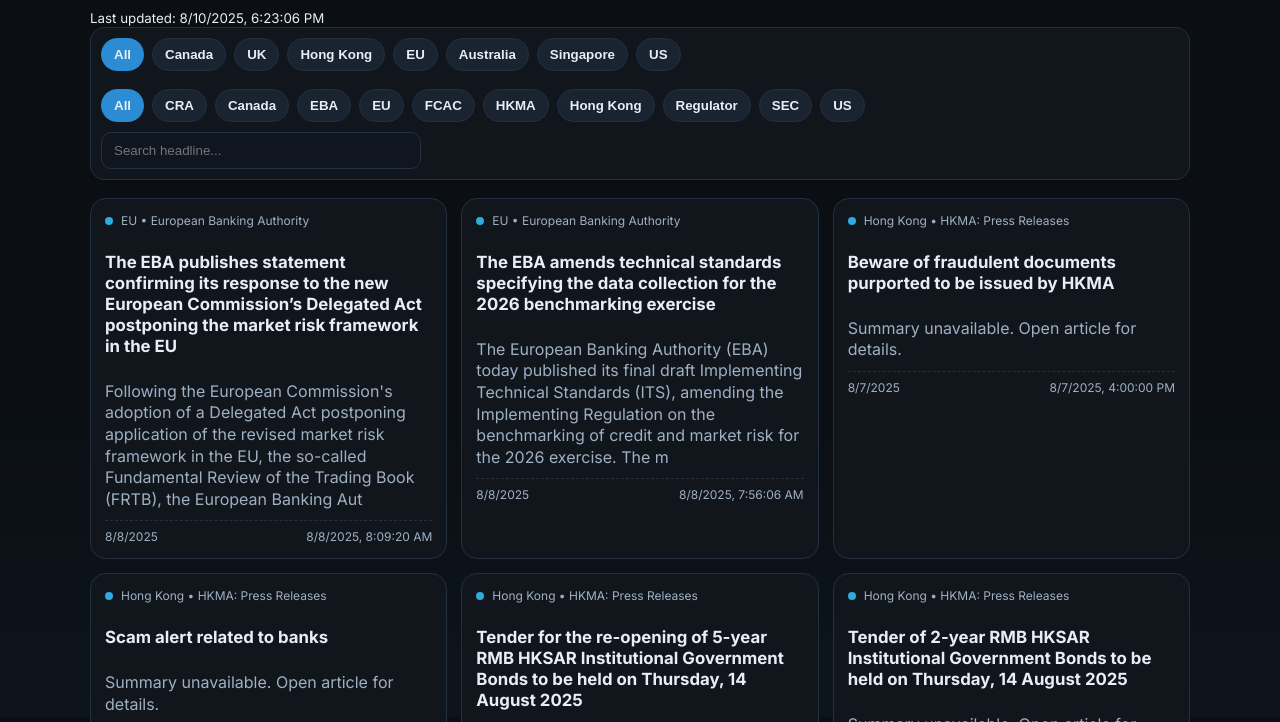
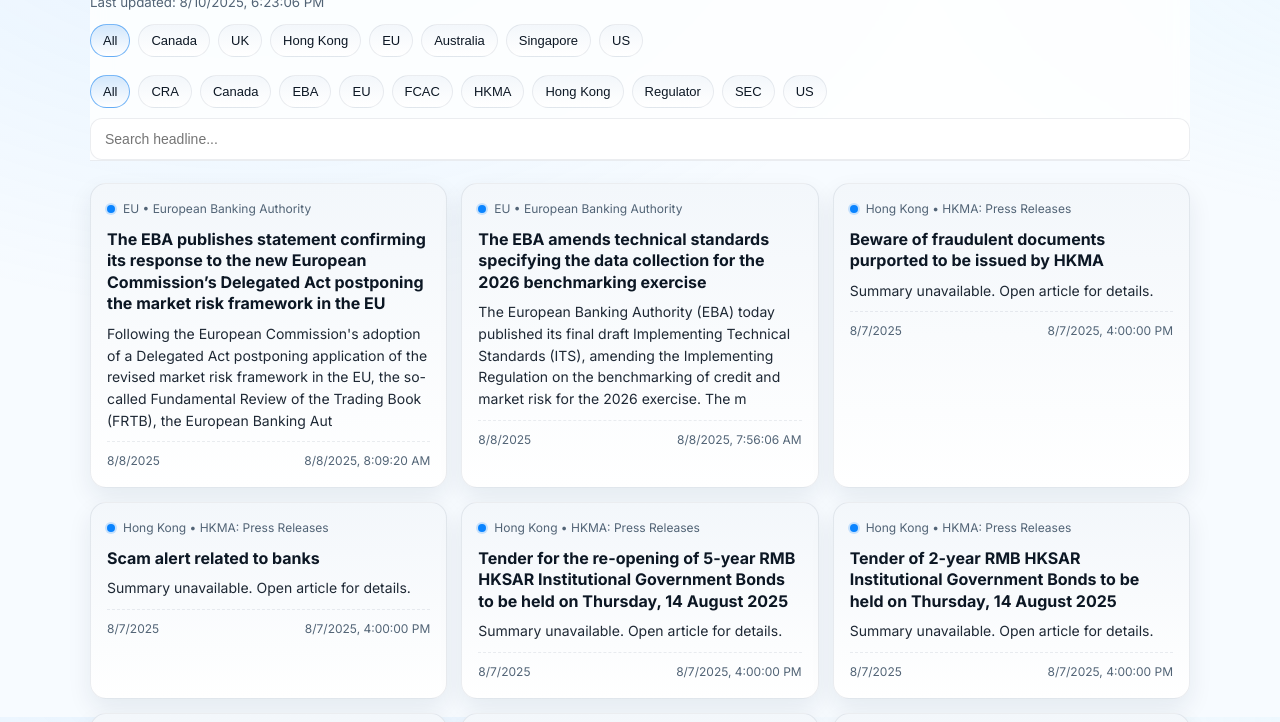
Before and after one commit to denniswong9186/compliance-news-radar, a plain HTML site: page index.html in a window 1280 px wide. Shown: the part 83-805 px from the top of the page. Drawn offline with Linux system fonts and the light colour scheme.

Commit message:
Update styles.css

```diff
--- a/styles.css
+++ b/styles.css
@@ -1,119 +1,182 @@
-
-:root {
-  --bg: #0b0f14;
-  --panel: #11161d;
+/* ---- Base / reset ---- */
+* { box-sizing: border-box; }
+:root{
+  --bg: #0b0e13;
+  --panel: #10151d;
+  --panel-2:#0e131a;
+  --text: #e7edf5;
   --muted: #9fb0c3;
-  --text: #e7eef6;
-  --accent: #2eaadc;
-  --pill: #1a2330;
-  --pill-active: #2b8bd3;
-  --border: #223042;
+  --brand: #5eb6ff;
+  --brand-2:#8ee0ff;
+  --ok:#3ddc97;
+  --warn:#ffb454;
+  --card-border: rgba(255,255,255,.06);
+  --shadow: 0 10px 30px rgba(0,0,0,.35);
+  --radius: 16px;
+}
+@media (prefers-color-scheme: light){
+  :root{
+    --bg: #f7fbff;
+    --panel: #ffffff;
+    --panel-2:#f3f7fb;
+    --text: #0c1724;
+    --muted: #526476;
+    --brand: #0a84ff;
+    --brand-2:#66b7ff;
+    --ok:#0ea46d;
+    --warn:#b97600;
+    --card-border: rgba(6,34,63,.08);
+    --shadow: 0 10px 24px rgba(15,35,65,.08);
+  }
 }
 
-* { box-sizing: border-box; }
-html, body { height: 100%; }
-body {
-  margin: 0;
-  font-family: Inter, system-ui, -apple-system, Segoe UI, Roboto, Helvetica, Arial, "Apple Color Emoji", "Segoe UI Emoji", "Segoe UI Symbol";
-  background: linear-gradient(180deg, #0b0f14, #0b0f14 60%, #0d141c);
+html,body{ height:100%; }
+body{
+  margin:0;
+  font-family: Inter, system-ui, -apple-system, Segoe UI, Roboto, Helvetica, Arial, "Apple Color Emoji", "Segoe UI Emoji";
   color: var(--text);
+  background: radial-gradient(1200px 800px at 20% -10%, rgba(94,182,255,.12), transparent 60%),
+              radial-gradient(1000px 600px at 110% 0%, rgba(142,224,255,.12), transparent 50%),
+              var(--bg);
+  line-height:1.55;
 }
 
-.container { width: min(1100px, 92vw); margin: 18px auto; }
+/* ---- Layout ---- */
+.container{
+  width: min(1100px, 92vw);
+  margin: 0 auto;
+}
+header{
+  position: sticky; top: 0; z-index: 20;
+  backdrop-filter: saturate(140%) blur(10px);
+  background: color-mix(in srgb, var(--panel) 82%, transparent);
+  border-bottom: 1px solid var(--card-border);
+}
+header .wrap{
+  display:grid; gap: 10px; padding: 18px 0 14px;
+}
+h1{
+  margin: 0;
+  font-size: clamp(22px, 2.6vw, 30px);
+  font-weight: 700;
+  letter-spacing: .2px;
+}
+.sub{
+  margin: 4px 0 0 0; color: var(--muted); font-size: 14px;
+}
+#meta small{ color: var(--muted); }
 
-header h1 { margin: 8px 0 6px; font-size: 1.9rem; letter-spacing: 0.2px; }
-.sub { margin: 0 0 10px; color: var(--muted); }
-
-.controls {
-  display: flex;
-  flex-wrap: wrap;
-  gap: 10px;
-  align-items: center;
-  justify-content: space-between;
-  background: var(--panel);
-  border: 1px solid var(--border);
-  padding: 10px;
-  border-radius: 14px;
-}
-
-.filters { display: flex; flex-wrap: wrap; gap: 8px; }
-
-.pill {
-  border: 1px solid var(--border);
-  background: var(--pill);
+/* ---- Controls ---- */
+.controls{ display: grid; gap: 10px; margin-top: 10px; }
+.filters{ display: flex; flex-wrap: wrap; gap: 8px; }
+.pill{
+  border: 1px solid var(--card-border);
+  background: linear-gradient(180deg, var(--panel-2), var(--panel));
   color: var(--text);
   padding: 8px 12px;
   border-radius: 999px;
+  font-size: 13px;
   cursor: pointer;
-  font-weight: 600;
+  transition: transform .08s ease, border-color .15s ease, background .2s ease;
 }
-.pill.active { background: var(--pill-active); border-color: transparent; }
-
-.search {
-  width: clamp(180px, 30vw, 320px);
-  padding: 10px 12px;
-  border-radius: 10px;
-  border: 1px solid var(--border);
-  background: #0f1620;
+.pill:hover{ transform: translateY(-1px); border-color: color-mix(in srgb, var(--brand) 40%, var(--card-border)); }
+.pill.active{
+  border-color: color-mix(in srgb, var(--brand) 50%, var(--card-border));
+  background: linear-gradient(180deg, color-mix(in srgb, var(--brand) 14%, var(--panel-2)), var(--panel));
+  box-shadow: inset 0 0 0 1px rgba(255,255,255,.03);
+}
+.search{
+  width: 100%;
+  padding: 12px 14px;
+  border-radius: 12px;
+  border: 1px solid var(--card-border);
+  background: var(--panel);
   color: var(--text);
   outline: none;
+  font-size: 14px;
+  transition: border-color .15s ease, box-shadow .2s ease;
+}
+.search:focus{
+  border-color: color-mix(in srgb, var(--brand) 60%, var(--card-border));
+  box-shadow: 0 0 0 3px color-mix(in srgb, var(--brand) 25%, transparent);
 }
 
-.grid {
-  display: grid;
+/* ---- Grid / cards ---- */
+.grid{
+  display:grid;
   grid-template-columns: repeat(auto-fill, minmax(280px, 1fr));
   gap: 14px;
-  margin: 18px 0 30px;
+  padding: 22px 0 40px;
+}
+.card{
+  background: linear-gradient(180deg, var(--panel-2), var(--panel));
+  border: 1px solid var(--card-border);
+  border-radius: var(--radius);
+  padding: 16px;
+  box-shadow: var(--shadow);
+  transition: transform .12s ease, box-shadow .2s ease, border-color .2s ease;
+}
+.card:hover{
+  transform: translateY(-2px);
+  border-color: color-mix(in srgb, var(--brand) 35%, var(--card-border));
+  box-shadow: 0 18px 40px rgba(0,0,0,.3);
+}
+.badge{
+  display:flex; align-items:center; gap:8px;
+  color: var(--muted);
+  font-size: 12px;
+}
+.dot{
+  width:8px; height:8px; display:inline-block; border-radius:50%;
+  background: var(--brand);
+  box-shadow: 0 0 0 2px color-mix(in srgb, var(--brand) 20%, transparent);
+}
+.title{ font-size: 16px; line-height: 1.35; margin: 10px 0 8px; }
+.title a{ color: var(--text); text-decoration: none; }
+.title a:hover{ text-decoration: underline; text-underline-offset: 3px; }
+
+.summary{
+  color: var(--text);
+  opacity: .92;
+  font-size: 14px;
+  margin-bottom: 10px;
 }
 
-.card {
-  background: var(--panel);
-  border: 1px solid var(--border);
-  border-radius: 16px;
-  padding: 14px;
-  display: flex;
-  flex-direction: column;
-  gap: 10px;
-  transition: transform 0.12s ease, box-shadow 0.12s ease;
-}
-.card:hover { transform: translateY(-1px); box-shadow: 0 8px 24px rgba(0,0,0,0.25); }
-
-.badge {
-  display: inline-flex;
-  align-items: center;
-  gap: 8px;
-  font-size: 12px;
-  color: var(--muted);
-}
-.badge .dot {
-  width: 8px; height: 8px; border-radius: 99px; background: var(--accent);
-}
-.title {
-  font-size: 1.05rem; font-weight: 700; line-height: 1.25;
-}
-.title a { color: var(--text); text-decoration: none; }
-.title a:hover { text-decoration: underline; }
-
-.summary {
-  color: var(--muted);
-  line-height: 1.35;
-  white-space: pre-wrap;
+.meta{
+  display:flex; gap:10px; justify-content: space-between;
+  color: var(--muted); font-size: 12px;
+  border-top: 1px dashed var(--card-border);
+  padding-top: 10px;
 }
 
-.meta {
-  display: flex; justify-content: space-between; align-items: center;
-  font-size: 12px; color: var(--muted);
-  border-top: 1px dashed var(--border);
-  padding-top: 8px;
+/* Tag chips on cards */
+.tags{ display:flex; flex-wrap: wrap; gap:6px; margin: 8px 0 6px; }
+.tag{
+  font-size:11px; color: var(--text);
+  background: color-mix(in srgb, var(--brand) 18%, var(--panel));
+  border: 1px solid color-mix(in srgb, var(--brand) 35%, var(--card-border));
+  padding: 4px 8px; border-radius: 999px;
 }
 
-.empty { color: var(--muted); text-align: center; padding: 30px 0; }
-.hidden { display: none; }
+/* ---- Empty state ---- */
+.empty{
+  display:flex; align-items:center; justify-content:center;
+  color: var(--muted);
+  background: linear-gradient(180deg, var(--panel-2), var(--panel));
+  border: 1px dashed var(--card-border);
+  border-radius: var(--radius);
+  padding: 26px;
+  margin-bottom: 40px;
+}
+.hidden{ display:none; }
 
-.foot {
-  display: flex; justify-content: space-between; align-items: center;
-  border-top: 1px solid var(--border);
-  padding: 16px 0 40px;
+/* ---- Footer ---- */
+.foot{
+  display:flex; align-items:center; justify-content:space-between;
+  gap: 12px;
+  padding: 18px 0 40px;
   color: var(--muted);
+  border-top: 1px solid var(--card-border);
 }
-.foot a { color: var(--accent); }
+.foot a{ color: var(--brand-2); text-decoration: none; }
+.foot a:hover{ text-decoration: underline; }
```
